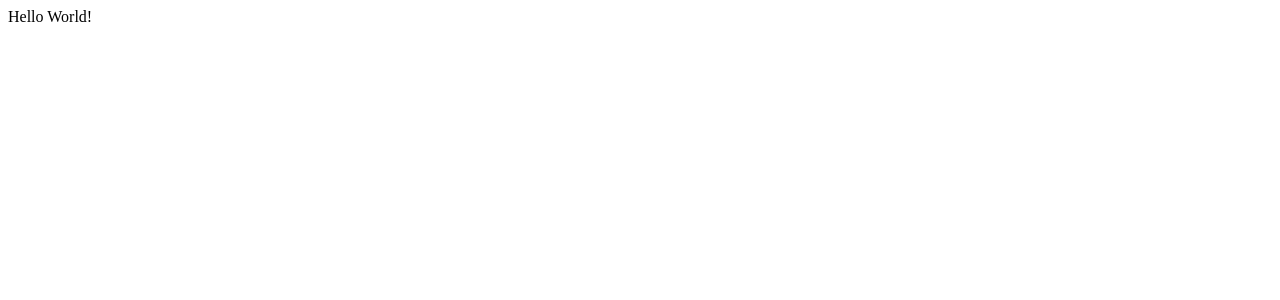
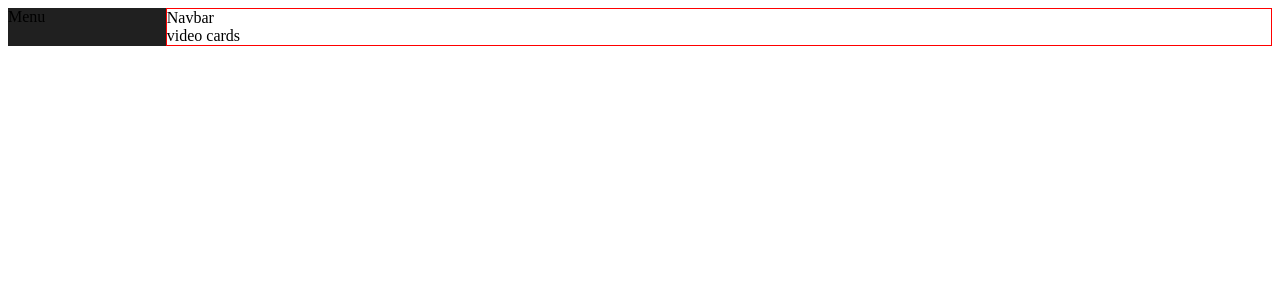
Before and after one commit to federico-init/youtube-clone, a React (Vite) app: page / in a window 1280 px wide. Shown: the top 300 px of the page. Built offline with nearby package versions, Linux system fonts and the light colour scheme.

Commit message:
chore: styled components creation

```diff
--- a/package.json
+++ b/package.json
@@ -11,7 +11,8 @@
   },
   "dependencies": {
     "react": "^18.2.0",
-    "react-dom": "^18.2.0"
+    "react-dom": "^18.2.0",
+    "styled-components": "^6.1.0"
   },
   "devDependencies": {
     "@types/react": "^18.0.28",
--- a/src/App.jsx
+++ b/src/App.jsx
@@ -1,5 +1,27 @@
+import styled from "styled-components";
+import Menu from "./components/Menu";
+import Navbar from "./components/Navbar";
+
+const Container = styled.div`
+  display: flex;
+`;
+
+const Main = styled.div`
+  flex: 7;
+  border: 1px solid red;
+`;
+const Wrapper = styled.div``;
+
 function App() {
-  return <div>Hello World!</div>;
+  return (
+    <Container>
+      <Menu />
+      <Main>
+        <Navbar />
+        <Wrapper>video cards</Wrapper>
+      </Main>
+    </Container>
+  );
 }
 
 export default App;
--- /dev/null
+++ b/src/components/Menu.jsx
@@ -0,0 +1,12 @@
+import styled from "styled-components";
+
+const Container = styled.div`
+  flex: 1;
+  background-color: #202020;
+`;
+
+const Menu = () => {
+  return <Container>Menu</Container>;
+};
+
+export default Menu;
--- /dev/null
+++ b/src/components/Navbar.jsx
@@ -0,0 +1,7 @@
+import React from "react";
+
+const Navbar = () => {
+  return <div>Navbar</div>;
+};
+
+export default Navbar;
```
Also changed, not shown: 1 other file (tests, documents, lock files or other folders).
